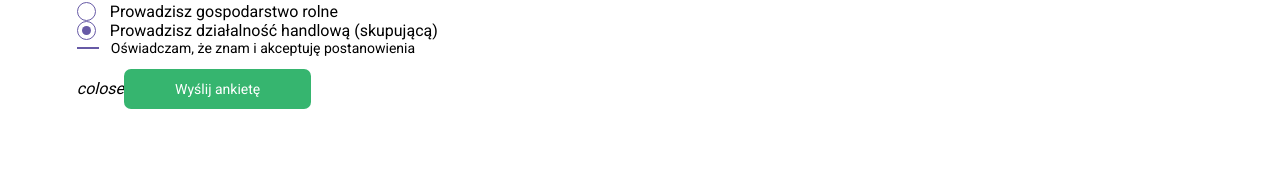
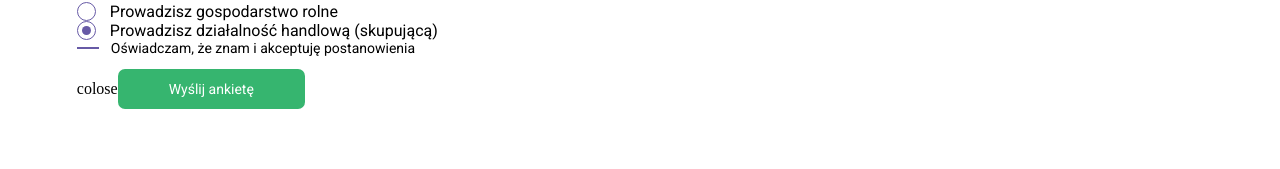
Before and after one commit to danj92/single-form, an Angular app in the folder frontend/: page / in a window 1280 px wide. Shown: the part 1095-1264 px from the top of the page. Built offline with nearby package versions, Linux system fonts and the light colour scheme.

Commit message:
change name import

```diff
--- a/frontend/src/styles.scss
+++ b/frontend/src/styles.scss
@@ -1,4 +1,4 @@
-// @import 'styles/my-font';
+@import 'styles/my_font';
 @import 'styles/button';
 @import 'styles/forms';
 @import 'styles/table';
--- a/frontend/src/styles/_my_font.scss
+++ b/frontend/src/styles/_my_font.scss
@@ -26,68 +26,68 @@
   -moz-osx-font-smoothing: grayscale;
 }
 
-.icon-my-fontarrow_left {
-  &:before {
-    content: $icon-my-fontarrow_left;
-  }
-}
-.icon-my-fontarrow_right {
-  &:before {
-    content: $icon-my-fontarrow_right;
-  }
-}
-.icon-my-fontbell {
-  &:before {
-    content: $icon-my-fontbell;
-  }
-}
-.icon-my-fontcheck {
-  &:before {
-    content: $icon-my-fontcheck;
-  }
-}
-.icon-my-fontclose {
-  &:before {
-    content: $icon-my-fontclose;
-  }
-}
-.icon-my-fontdelete {
-  &:before {
-    content: $icon-my-fontdelete;
-  }
-}
-.icon-my-fontdownload {
-  &:before {
-    content: $icon-my-fontdownload;
-  }
-}
-.icon-my-fontedit {
-  &:before {
-    content: $icon-my-fontedit;
-  }
-}
-.icon-my-fontellipsis {
-  &:before {
-    content: $icon-my-fontellipsis;
-  }
-}
-.icon-my-fontemail {
-  &:before {
-    content: $icon-my-fontemail;
-  }
-}
-.icon-my-fontenvelope {
-  &:before {
-    content: $icon-my-fontenvelope;
-  }
-}
-.icon-my-fontplus {
-  &:before {
-    content: $icon-my-fontplus;
-  }
-}
-.icon-my-fontwarning {
-  &:before {
-    content: $icon-my-fontwarning;
-  }
-}
+// .icon-my-fontarrow_left {
+//   &:before {
+//     content: $icon-my-fontarrow_left;
+//   }
+// }
+// .icon-my-fontarrow_right {
+//   &:before {
+//     content: $icon-my-fontarrow_right;
+//   }
+// }
+// .icon-my-fontbell {
+//   &:before {
+//     content: $icon-my-fontbell;
+//   }
+// }
+// .icon-my-fontcheck {
+//   &:before {
+//     content: $icon-my-fontcheck;
+//   }
+// }
+// .icon-my-fontclose {
+//   &:before {
+//     content: $icon-my-fontclose;
+//   }
+// }
+// .icon-my-fontdelete {
+//   &:before {
+//     content: $icon-my-fontdelete;
+//   }
+// }
+// .icon-my-fontdownload {
+//   &:before {
+//     content: $icon-my-fontdownload;
+//   }
+// }
+// .icon-my-fontedit {
+//   &:before {
+//     content: $icon-my-fontedit;
+//   }
+// }
+// .icon-my-fontellipsis {
+//   &:before {
+//     content: $icon-my-fontellipsis;
+//   }
+// }
+// .icon-my-fontemail {
+//   &:before {
+//     content: $icon-my-fontemail;
+//   }
+// }
+// .icon-my-fontenvelope {
+//   &:before {
+//     content: $icon-my-fontenvelope;
+//   }
+// }
+// .icon-my-fontplus {
+//   &:before {
+//     content: $icon-my-fontplus;
+//   }
+// }
+// .icon-my-fontwarning {
+//   &:before {
+//     content: $icon-my-fontwarning;
+//   }
+// }
```
